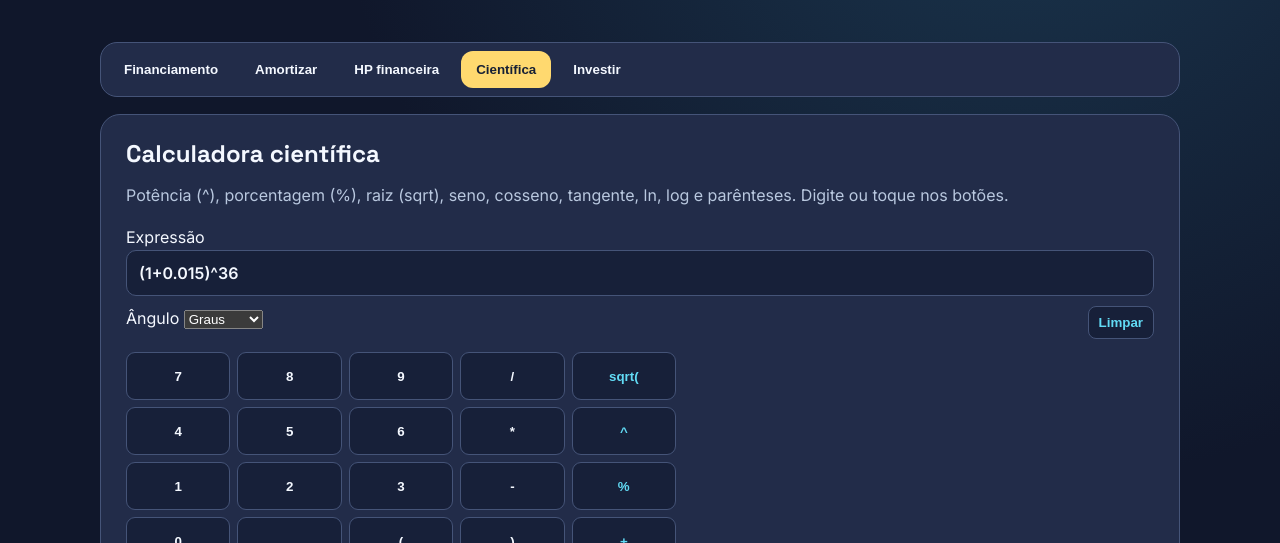
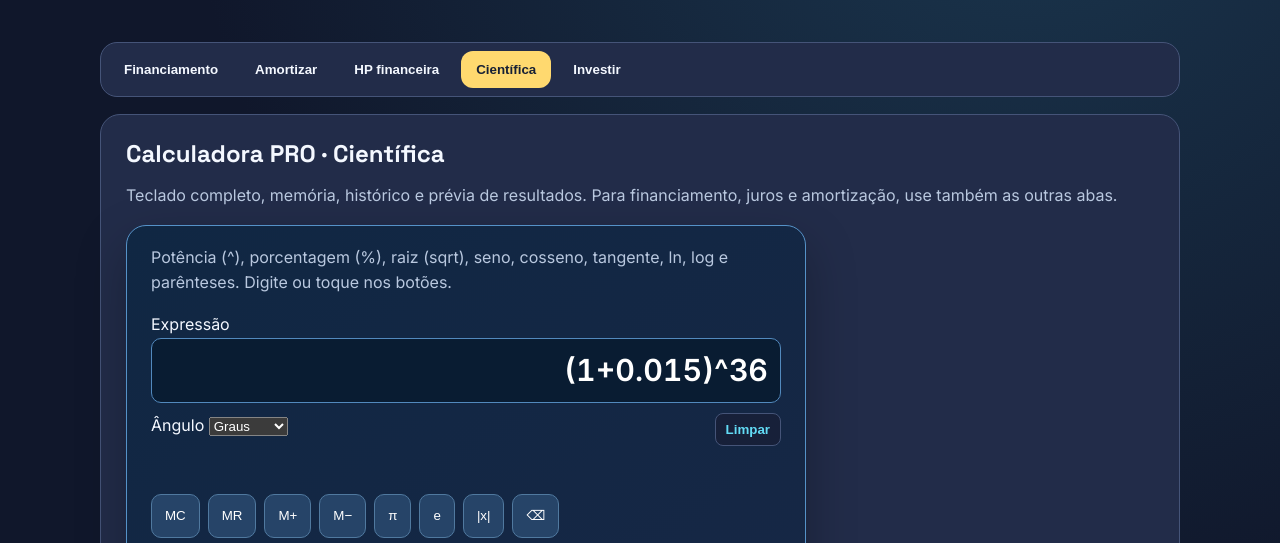
Before and after one commit to diegofreitas09/pdf-matematica-financeira, a plain HTML site: page financeiro.html in a window 1280 px wide. Both pictures are taken after a click on the button "Científica". Shown: the part 257-800 px from the top of the page. Drawn offline with Linux system fonts and the light colour scheme.

Commit message:
feat: interface de calculadora PRO com teclado, memória e histórico

```diff
--- a/financeiro.html
+++ b/financeiro.html
@@ -16,7 +16,15 @@ footer{color:var(--muted);font-size:.79rem;padding:15px 0 35px}
 @media(max-width:400px){.wrap{width:calc(100% - 20px)}.form{grid-template-columns:1fr}.metric{padding:10px}}
 </style>
 <script>try{document.documentElement.dataset.theme=localStorage.getItem('pdf-financeira-theme')||'dark'}catch(e){document.documentElement.dataset.theme='dark'}</script>
-</head><body>
+<style>
+#sci .calculator-pro{background:linear-gradient(145deg,#102743,#1b2747);border:1px solid #5592c8;border-radius:20px;padding:clamp(12px,3vw,24px);max-width:680px;box-shadow:0 20px 50px #0004}
+#sci .keys{max-width:none;gap:8px}#sci .keys button{min-height:58px;border-radius:12px;background:#28456b;color:#fff;font-size:1rem}#sci .keys button:hover{background:#365f91}
+#sci #expr{background:#091c32;color:white;border:1px solid #5289bd;font-size:clamp(1.15rem,4vw,1.9rem);text-align:right;font-variant-numeric:tabular-nums;min-height:65px}
+.calculator-tools{display:flex;gap:8px;flex-wrap:wrap;margin:12px 0}.calculator-tools button,.calculator-history button{background:#264468;border:1px solid #50799f;border-radius:10px;color:white;min-height:44px;padding:8px 13px;cursor:pointer}
+.calculator-history{display:grid;gap:7px;max-height:240px;overflow:auto}.calculator-history button{text-align:left;overflow-wrap:anywhere}.calculator-preview{min-height:26px;color:#a8eeff;text-align:right;font-size:.95rem}
+#sci .calculator-tools button:focus-visible,#sci .keys button:focus-visible{outline:3px solid #69e6ff}
+@media(max-width:480px){#sci .keys{gap:5px}#sci .keys button{min-height:48px;font-size:.85rem;padding:6px 2px}}
+</style><script src="./calculator-pro.js" defer></script></head><body>
 <header><div class="wrap"><a class="back" href="./">← Voltar à trilha</a><a href="./">PDF <strong>Financeira</strong></a><button class="mini-btn" id="theme" type="button">Modo dia / noite</button></div></header>
 <main class="wrap">
 <section class="hero"><span class="tag">PDF · LABORATÓRIO DE DECISÕES</span><h1>Central Financeira <span style="color:var(--blue)">PRO</span></h1><p>Faça os cálculos, entenda as fórmulas e compare resultados: financiamento, amortização antecipada, HP financeira, científica e investimentos.</p></section>
@@ -29,13 +37,13 @@ footer{color:var(--muted);font-size:.79rem;padding:15px 0 35px}
 <form class="form" id="f-early"><label>Valor originalmente financiado (R$)<input name="amount" type="number" min="1" step="any" value="40000" required></label><label>Juros ao mês (%)<input name="rate" type="number" min="0" max="100" step="any" value="1.5" required></label><label>Parcelas contratadas<input name="n" type="number" min="1" max="600" value="36" required></label><label>Parcelas já pagas<input name="paid" type="number" min="0" value="6" required></label><label>Valor extra (R$)<input name="extra" type="number" min=".01" step="any" value="5000" required></label><label>Sistema<select name="system"><option>PRICE</option><option>SAC</option></select></label><label>Estratégia<select name="strategy"><option value="term">Reduzir prazo</option><option value="payment">Reduzir parcela</option></select></label><button class="go">Calcular economia →</button></form><div id="r-early" aria-live="polite"></div></section>
 <section class="panel" id="hp" hidden><h2>Calculadora estilo HP 12C</h2><p class="intro">Registros: n = períodos; i = taxa (%) por período; PV = valor presente; PMT = parcela; FV = valor futuro. Recebimentos são positivos e pagamentos negativos.</p>
 <form class="form" id="f-hp"><label>n<input name="n" type="number" step="any" value="36"></label><label>i (%)<input name="i" type="number" step="any" value="1.5"></label><label>PV (R$)<input name="pv" type="number" step="any" value="40000"></label><label>PMT (R$)<input name="pmt" type="number" step="any" value="-1446.09582"></label><label>FV (R$)<input name="fv" type="number" step="any" value="0"></label><label>Calcular<select name="target"><option value="pmt">PMT — parcela</option><option value="pv">PV — valor presente</option><option value="fv">FV — valor futuro</option><option value="n">n — períodos</option><option value="i">i — taxa</option></select></label><label>Momento da parcela<select name="timing"><option value="end">END — fim do período</option><option value="begin">BEGIN — início</option></select></label><button class="go">Calcular registro →</button></form><div id="r-hp" aria-live="polite"></div><p class="hint">Inspirada nas funções financeiras clássicas, não é uma reprodução oficial da calculadora HP.</p></section>
-<section class="panel" id="sci" hidden><h2>Calculadora científica</h2><p class="intro">Potência (^), porcentagem (%), raiz (sqrt), seno, cosseno, tangente, ln, log e parênteses. Digite ou toque nos botões.</p>
-<form id="f-sci"><label for="expr">Expressão</label><input id="expr" type="text" value="(1+0.015)^36" autocomplete="off" spellcheck="false"><div style="display:flex;justify-content:space-between;margin:10px 0;gap:10px"><label>Ângulo <select id="angle"><option value="deg">Graus</option><option value="rad">Radianos</option></select></label><button type="button" id="clear" class="mini-btn">Limpar</button></div><div class="keys" id="keys">
+<section class="panel" id="sci" hidden><h2>Calculadora PRO · Científica</h2><p class="intro">Teclado completo, memória, histórico e prévia de resultados. Para financiamento, juros e amortização, use também as outras abas.</p><div class="calculator-pro"><p class="intro">Potência (^), porcentagem (%), raiz (sqrt), seno, cosseno, tangente, ln, log e parênteses. Digite ou toque nos botões.</p>
+<form id="f-sci"><label for="expr">Expressão</label><input id="expr" type="text" value="(1+0.015)^36" autocomplete="off" spellcheck="false"><div style="display:flex;justify-content:space-between;margin:10px 0;gap:10px"><label>Ângulo <select id="angle"><option value="deg">Graus</option><option value="rad">Radianos</option></select></label><button type="button" id="clear" class="mini-btn">Limpar</button></div><div class="calculator-preview" id="calculator-preview" aria-live="polite"></div><div class="calculator-tools" id="calculator-tools"><button type="button" data-memory="MC">MC</button><button type="button" data-memory="MR">MR</button><button type="button" data-memory="M+">M+</button><button type="button" data-memory="M-">M−</button><button type="button" data-append="pi">π</button><button type="button" data-append="e">e</button><button type="button" data-append="abs(">|x|</button><button type="button" data-delete="1">⌫</button></div><div class="keys" id="keys">
 <button type="button">7</button><button type="button">8</button><button type="button">9</button><button type="button">/</button><button type="button">sqrt(</button>
 <button type="button">4</button><button type="button">5</button><button type="button">6</button><button type="button">*</button><button type="button">^</button>
 <button type="button">1</button><button type="button">2</button><button type="button">3</button><button type="button">-</button><button type="button">%</button>
 <button type="button">0</button><button type="button">.</button><button type="button">(</button><button type="button">)</button><button type="button">+</button>
-<button type="button">sin(</button><button type="button">cos(</button><button type="button">tan(</button><button type="button">ln(</button><button type="button">log(</button></div><button class="go">= Calcular</button></form><div id="r-sci" aria-live="polite"></div></section>
+<button type="button">sin(</button><button type="button">cos(</button><button type="button">tan(</button><button type="button">ln(</button><button type="button">log(</button></div><button class="go">= Calcular</button></form><div id="r-sci" aria-live="polite"></div><h3>Histórico</h3><div class="calculator-history" id="calculator-history"></div><div class="calculator-tools"><button type="button" id="calculator-clear-history">Limpar histórico</button><button type="button" id="calculator-copy">Copiar resultado</button><span id="calculator-memory-indicator" aria-live="polite"></span></div></div></section>
 <section class="panel" id="invest" hidden><h2>Simule seus investimentos</h2><p class="intro">Compare seus aportes e os juros compostos. Este simulador é didático; rendimentos não são garantidos.</p>
 <form class="form" id="f-invest"><label>Valor inicial (R$)<input name="initial" type="number" step="any" min="0" value="1000"></label><label>Aporte no fim de cada mês (R$)<input name="monthly" type="number" step="any" min="0" value="200"></label><label>Taxa hipotética ao mês (%)<input name="rate" type="number" step="any" min="-99" max="100" value="0.7"></label><label>Meses<input name="n" type="number" min="1" max="600" value="60"></label><button class="go">Simular rendimento →</button></form><div id="r-invest" aria-live="polite"></div>
 <div class="lesson"><h3>5 dicas para investir melhor</h3><p><b>1.</b> Planeje uma reserva de emergência com liquidez adequada.</p><p><b>2.</b> Considere a inflação: rendimento nominal não é ganho real.</p><p><b>3.</b> Confira impostos, tarifas e custos antes de comparar opções.</p><p><b>4.</b> Diversificar ajuda a gerenciar riscos, mas não elimina perdas.</p><p><b>5.</b> Desconfie de promessas de retornos extraordinários e garantidos.</p><p class="hint">Educação financeira, não recomendação de produtos. Simulação sem impostos, tarifas ou inflação.</p></div></section>
```
